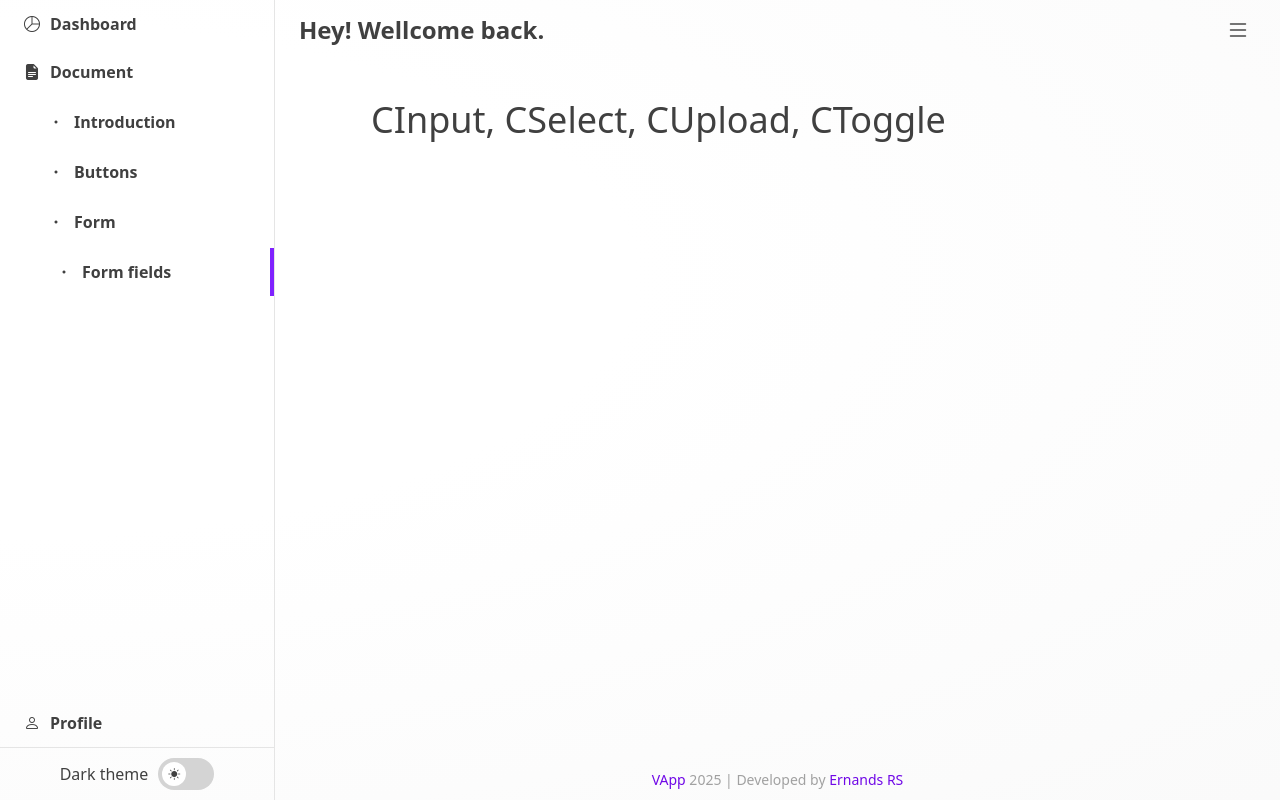
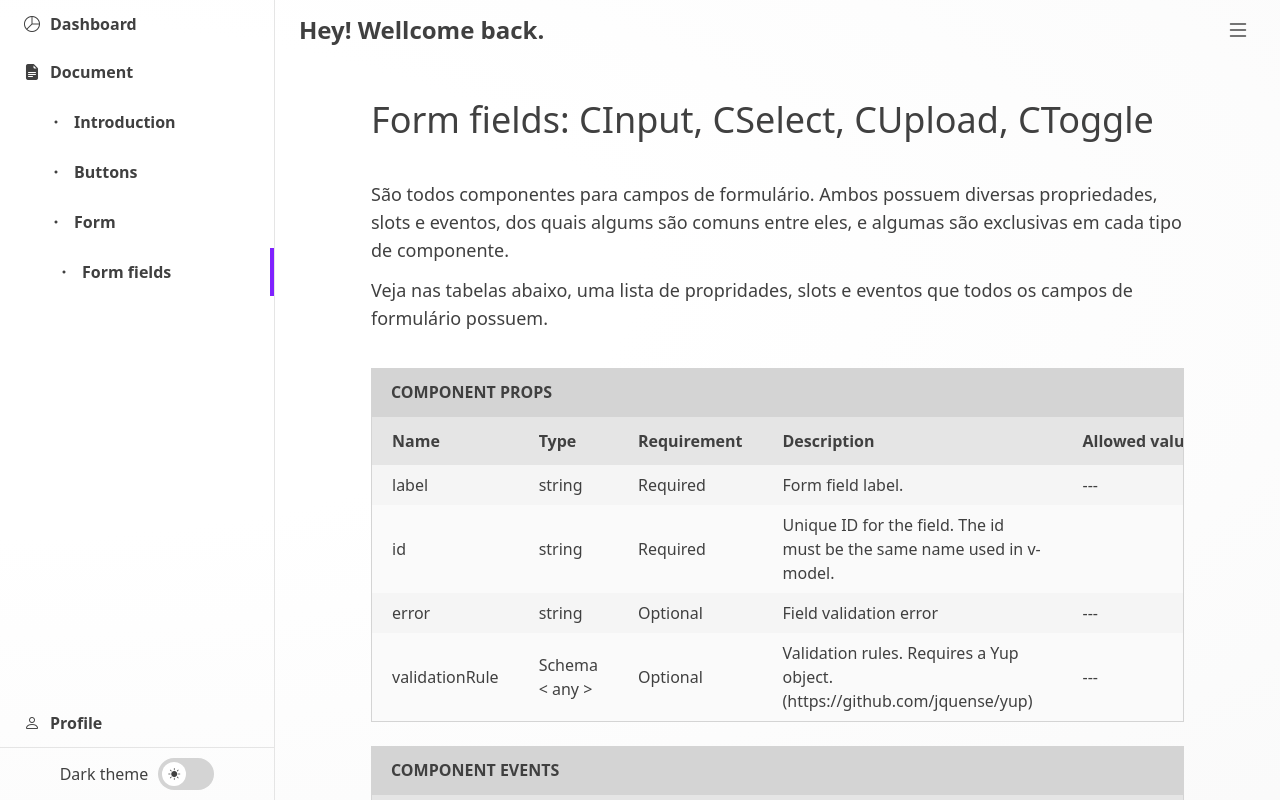
Before and after one commit to ernandesrs/pproj_vapp, a Vue app: page /form-fields in a window 1280 px wide. Built offline with nearby package versions, Linux system fonts and the light colour scheme.

Commit message:
documenting form fields

```diff
--- a/src/views/dash/doc/FormFieldsView.vue
+++ b/src/views/dash/doc/FormFieldsView.vue
@@ -4,9 +4,217 @@
         <CDocSection :data="[
             {
                 tag: 'h1',
-                title: 'CInput, CSelect, CUpload, CToggle',
+                title: 'Form fields: CInput, CSelect, CUpload, CToggle',
                 texts: [
+                    'São todos componentes para campos de formulário. Ambos possuem diversas propriedades, slots e eventos, dos quais algums são comuns entre eles, e algumas são exclusivas em cada tipo de componente.',
+                    'Veja nas tabelas abaixo, uma lista de propridades, slots e eventos que todos os campos de formulário possuem.'
+                ],
+                componentDoc: {
+                    props: [
+                        {
+                            name: 'label',
+                            type: 'string',
+                            required: true,
+                            desc: 'Form field label.',
+                            allowedValues: '---',
+                            defaultValue: '---'
+                        },
+                        {
+                            name: 'id',
+                            type: 'string',
+                            required: true,
+                            desc: 'Unique ID for the field. The id must be the same name used in v-model.',
+                            allowedValues: '',
+                            defaultValue: ''
+                        },
+                        {
+                            name: 'error',
+                            type: 'string',
+                            required: false,
+                            desc: 'Field validation error',
+                            allowedValues: '---',
+                            defaultValue: '---'
+                        },
+                        {
+                            name: 'validationRule',
+                            type: 'Schema &lt; any &gt;',
+                            required: false,
+                            desc: 'Validation rules. Requires a Yup object.(https://github.com/jquense/yup)',
+                            allowedValues: '---',
+                            defaultValue: '---'
+                        }
+                    ],
+                    events: [
+                        {
+                            name: 'validated',
+                            handlerSignature: '(validatedValue: boolean) => void',
+                            desc: 'Dispatched when validated. <b><i>Emitted only when the form field is validated in the component itself.</i></b>'
+                        },
+                        {
+                            name: 'invalidated',
+                            handlerSignature: '(errorMessage: string) => void',
+                            desc: 'Dispatched when invalidated. <b><i>Emitted only when the form field is validated in the component itself.</i></b>'
+                        }
+                    ]
+                }
+            },
+            {
+                tag: 'h2',
+                title: 'Field validation',
+                texts: [
+                    'Todos os componentes de formulário são capazes de efetuar validação própria, bastando passar via propriedade <b>validationRule</b>, um objeto <b>Yup</b><i>(https://github.com/jquense/yup)</i> com as regras de validação.',
+                    'Quando o campo for validado com sucesso, um evento chamado <i>validated</i> será emitido com o valor do campo.',
+                    'Quando o campo for invalidado, um evento chamado <i>invalidated</i> será emitido com o a mensagem de erro. A mensagem de erro também será exibido automaticamente abaixo do campo.',
+                    'Se o campo estiver dentro de um componente de formulário <b>CForm</b>, o componente será capaz de lidar com esses erros, impedindo o usuário de submeter o formulário, até que ele corrija o campo.'
                 ]
+            },
+            {
+                tag: 'h1',
+                title: 'Field specificities',
+                texts: [
+                    'Veja abaixo em detalhes, cada tipo de componente.'
+                ],
+            },
+            {
+                tag: 'h2',
+                title: 'CInput',
+                texts: [
+                    'Além de possuir todas as propriedades listadas mais cima, <b>CInput</b> também possui essas propriedades específicas.'
+                ],
+                componentDoc: {
+                    props: [
+                        {
+                            name: 'modelValue',
+                            type: 'string, number',
+                            required: true,
+                            desc: '',
+                            allowedValues: '---',
+                            defaultValue: '---'
+                        },
+                        {
+                            name: 'type',
+                            type: 'string',
+                            required: false,
+                            desc: '',
+                            allowedValues: 'text, email, password, number, date',
+                            defaultValue: 'text'
+                        }
+                    ]
+                }
+            },
+            {
+                tag: 'h2',
+                title: 'CSelect',
+                texts: [
+                    'Além de possuir todas as propriedades listadas mais cima, o componente <b>CSelect</b> também possui essas outras propriedades próprias.'
+                ],
+                componentDoc: {
+                    props: [
+                        {
+                            name: 'modelValue',
+                            type: 'string, number, object',
+                            required: true,
+                            desc: '',
+                            allowedValues: '---',
+                            defaultValue: '---'
+                        },
+                        {
+                            name: 'options',
+                            type: 'Array<{ label: string, value: string | number }>',
+                            required: true,
+                            desc: '',
+                            allowedValues: '---',
+                            defaultValue: '---'
+                        }
+                    ]
+                }
+            },
+            {
+                tag: 'h2',
+                title: 'CUpload',
+                texts: [
+                    'Componente de upload. Por padrão, esse componente aceita apenas a seleção de um arquivo, no entanto, é possível permitir múltiplos arquivos passando o limite via propriedade <b>limit</b>.',
+                    'Abaixo, veja a lista de propriedades próprias de <b>CUpload</b> além das propridades base dos componentes.'
+                ],
+                componentDoc: {
+                    props: [
+                        {
+                            name: 'modelValue',
+                            type: 'File[]',
+                            required: true,
+                            desc: 'Component for selecting file(s) for upload.',
+                            allowedValues: '---',
+                            defaultValue: '---'
+                        },
+                        {
+                            name: 'limit',
+                            type: 'number',
+                            required: false,
+                            desc: 'File limit. Enter a value greater than 1 to allow selection of multiple files.',
+                            allowedValues: '---',
+                            defaultValue: '---'
+                        },
+                        {
+                            name: 'allowedMimeTypes',
+                            type: 'string[]',
+                            required: false,
+                            desc: 'Mime types that can be accepted.',
+                            allowedValues: '---',
+                            defaultValue: '---'
+                        }
+                    ]
+                }
+            },
+            {
+                tag: 'h2',
+                title: 'CToggle',
+                texts: [],
+                componentDoc: {
+                    props: [
+                        {
+                            name: 'modelValue',
+                            type: 'boolean',
+                            required: true,
+                            desc: '',
+                            allowedValues: '---',
+                            defaultValue: '---'
+                        },
+                        {
+                            name: 'iconOnChecked',
+                            type: 'string',
+                            required: false,
+                            desc: 'Icon name to display when component is checked. Requires a valid Bootstrap Icon class(https://icons.getbootstrap.com).',
+                            allowedValues: '---',
+                            defaultValue: 'check'
+                        },
+                        {
+                            name: 'iconOnUnchecked',
+                            type: 'string',
+                            required: false,
+                            desc: 'Icon name to display when component is unchecked. Requires a valid Bootstrap Icon class(https://icons.getbootstrap.com).',
+                            allowedValues: '---',
+                            defaultValue: 'x'
+                        },
+                        {
+                            name: 'rightLabel',
+                            type: 'boolean',
+                            required: false,
+                            desc: 'When true, the component label will be on the right side.',
+                        }
+                    ],
+                    events: [
+                        {
+                            name: 'checked',
+                            handlerSignature: '(checked: boolean) => void',
+                            desc: 'Dispatched when checked.',
+                        },
+                        {
+                            name: 'unchecked',
+                            handlerSignature: '(checked: boolean) => void',
+                            desc: 'Dispatched when unchecked.'
+                        }
+                    ]
+                }
             }
         ]">
         </CDocSection>
--- a/src/views/dash/doc/IntroductionView.vue
+++ b/src/views/dash/doc/IntroductionView.vue
@@ -34,7 +34,7 @@
                     events: [
                         {
                             name: 'validated',
-                            signature: '(validated: any) => void',
+                            handlerSignature: '(validated: any) => void',
                             desc: 'Emited when lorem dolor sit'
                         }
                     ]
```
